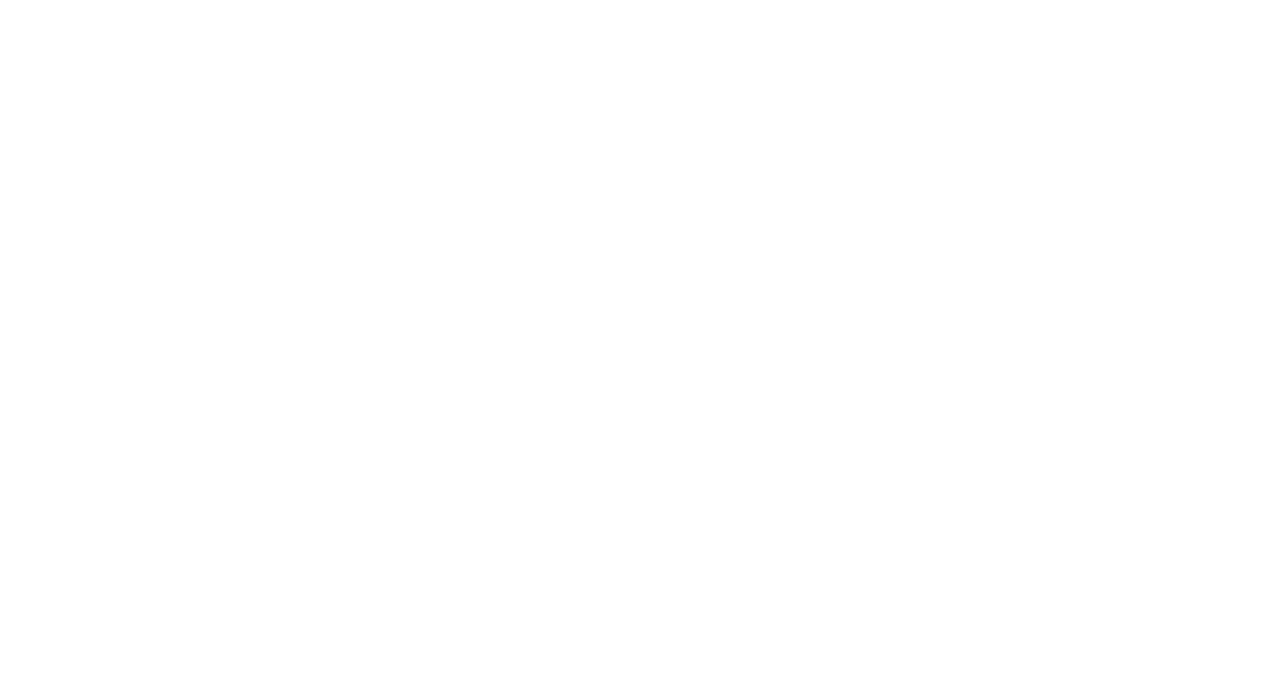
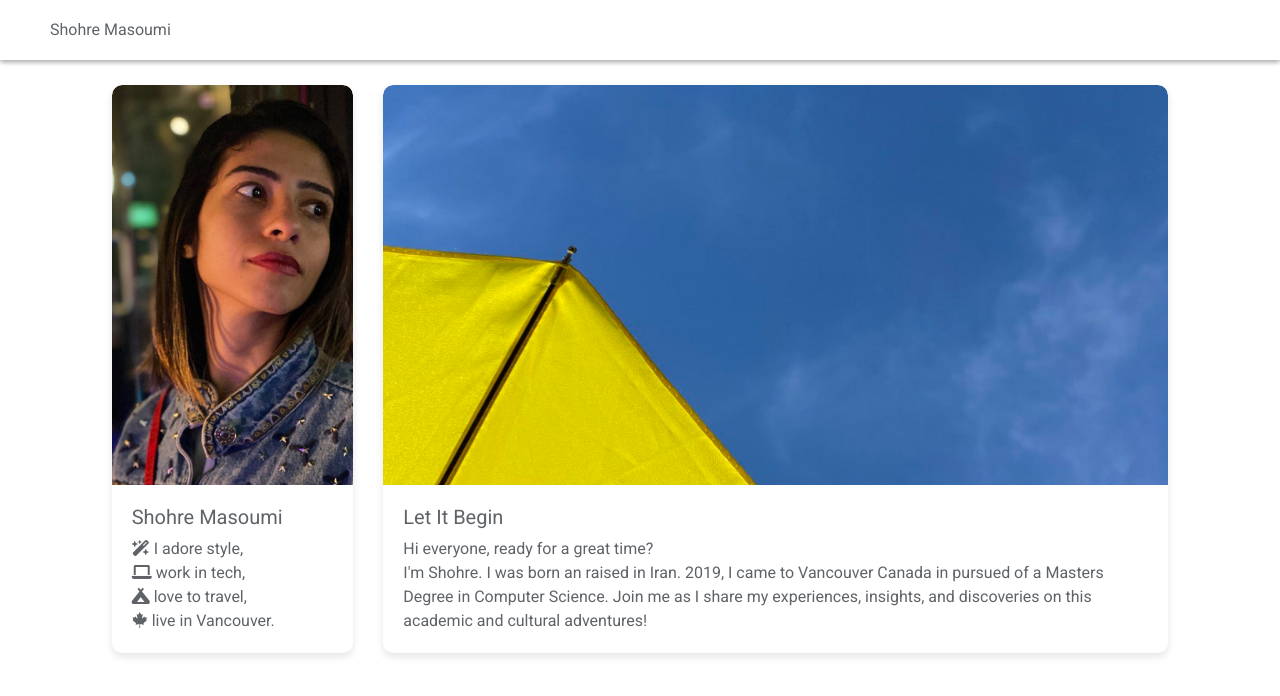
Before and after one commit to shohreMasoumi/shohremasoumi.github.io, a plain HTML site: page index.html in a window 1280 px wide. Drawn offline with nearby package versions, Linux system fonts and the light colour scheme.

Commit message:
feat: basic blog layout and the first post

```diff
--- a/index.html
+++ b/index.html
@@ -1,29 +1,156 @@
 <!DOCTYPE html>
-<html>
+<html lang="en">
 <head>
-<title>Shohre Masoumi</title>
     <meta charset="UTF-8">
     <meta name="viewport" content="width=device-width, initial-scale=1">
-<link rel="stylesheet" href="https://www.w3schools.com/w3css/4/w3.css">
-<link rel="stylesheet" href="https://fonts.googleapis.com/css?family=Raleway">
+    <title>Shohre Masoumi</title>
+    <link href="https://stackpath.bootstrapcdn.com/bootstrap/4.5.2/css/bootstrap.min.css" rel="stylesheet">
+    <link href="https://cdnjs.cloudflare.com/ajax/libs/font-awesome/6.0.0-beta3/css/all.min.css" rel="stylesheet">
     <style>
-body,h1 {font-family: "Raleway", sans-serif}
-body, html {height: 100%}
-.bgimg {
-  background-image: url('man_and_the_sea.jpg');
-  min-height: 100%;
-  background-position: center;
-  background-size: cover;
+        @import url('https://fonts.googleapis.com/css2?family=Roboto:wght@400;700&display=swap');
+
+        body {
+            font-family: 'Roboto', sans-serif;
+            color: #5f6368;
         }
+
+        .header {
+            background: #fff;
+            height: 60px;
+            justify-content: flex-start;
+            left: 0;
+            position: fixed;
+            right: 0;
+            top: 0;
+            transform: translateY(0);
+            transition: transform .15s ease-out;
+            z-index: 10;
+            align-items: center;
+            display: flex;
+            flex-flow: row nowrap;
+            padding: 0px 40px; /* Added padding to the top/bottom and left/right */
+        }
+
+        .header-shadow {
+            box-shadow: 0 2px 5px 0 rgba(0,0,0,.16), 0 2px 5px 0 rgba(0,0,0,.23);
+        }
+
+        .header > a {
+            display: inline;
+            text-decoration: none; /* Remove underline */
+            color: #5f6368;
+            padding: 10px;
+        }
+
+        .header a:hover {
+            color: #000; /* Change link color on hover */
+        }
+
+        .container-fluid {
+            padding-top: 80px;
+        }
+
+        .profile-card, .post {
+            min-width: 200px; /* Adjust the value according to your preference */
+            border-radius: 10px;
+            box-shadow: 0 4px 8px rgba(0,0,0,0.1);
+            overflow: hidden;
+            margin-bottom: 20px;
+        }
+
+        .profile-card .card-img-top, .post .card-img-top {
+            border-top-left-radius: 10px;
+            border-top-right-radius: 10px;
+        }
+
+        .profile-card .card-body p, .post .card-body p {
+            margin-bottom: 0;
+        }
+
+        @media (max-width: 1000px) {
+            .col-md-3, .col-md-9 {
+                flex: 0 0 100%;
+                max-width: 100%;
+            }
+        }
+
+
+        .parallax-image {
+            position: absolute;
+            top: 0;
+            left: 0;
+            width: 100%;
+            height: 100%;
+            z-index: -1;
+            overflow: hidden;
+        }
+
+        .parallax-image img {
+            width: 100%;
+            height: auto;
+            transform: translateZ(0); /* Ensures proper rendering in some browsers */
+        }
+
+        .post img {
+            max-height: 400px;
+            height: auto; /* Ensures the image maintains its aspect ratio */
+        }
+
+        .post img {
+            width: 100%;
+            height: 100%;
+            object-fit: cover; /* Ensures the image fills the container while maintaining aspect ratio */
+            transition: transform 0.5s ease; /* Smooth transition for zoom effect */
+        }
+
+        .profile-card .card-img-top,
+        .post .card-img-top {
+            height: 400px; /* Set a fixed height for both images */
+            object-fit: cover; /* Maintain aspect ratio */
+            width: 100%; /* Ensure both images fill the container */
+        }
+
     </style>
 </head>
 <body>
-<div class="bgimg w3-display-container w3-animate-opacity w3-text-white">
-  <div class="w3-display-topleft w3-padding-large w3-xlarge">
-    Shohre Masoumi
+<header class="header header-shadow" data-component="uni-header" aria-hidden="false">
+    <a href="index.html" style="margin-right: 35px;">Shohre Masoumi</a>
+
+    <!--
+    <a href="index.html" style="color:  #000">Home</a>
+    <a href="about.html">About</a>
+    -->
+
+</header>
+<div class="container-fluid">
+    <div class="row">
+        <div class="col-md-1"></div>
+        <div class="col-md-10" style="padding: 5px">
+            <div class="row">
+                <div class="col-md-3">
+                    <div class="profile-card">
+                        <img src="images/hero-12.jpeg" class="card-img-top" alt="Profile Picture">
+                        <div class="card-body">
+                            <h5>Shohre Masoumi</h5>
+                            <p><i class="fa-solid fa-wand-magic-sparkles"></i> I adore style,<br><i class="fa-solid fa-laptop"></i> work in tech,<br><i class="fa-solid fa-campground"></i> love to travel,<br><i class="fa-brands fa-canadian-maple-leaf"></i> live in Vancouver.</p>
                         </div>
-  <div class="w3-display-middle">
-    <h1 class="w3-jumbo w3-animate-top">COMING SOON</h1>
+                    </div>
+                </div>
+                <div class="col-md-9">
+                    <div style="max-width: 800px;">
+                        <div class="post">
+                                <img src="images/umbrella-full.jpg" class="card-img-top" alt="Profile Picture">
+                            <div class="card-body">
+                                <h5>Let It Begin</h5>
+                                <p>Hi everyone, ready for a great time? </p>
+                                <p>I'm Shohre. I was born an raised in Iran. 2019, I came to Vancouver Canada in pursued of a Masters Degree in Computer Science. Join me as I share my experiences, insights, and discoveries on this academic and cultural adventures!</p>
+                            </div>
+                        </div>
+                    </div>
+                </div>
+            </div>
+        </div>
+        <div class="col-md-1"></div>
     </div>
 </div>
 
```
Also changed, not shown: images/hero-12.jpeg (added), images/umbrella-full.jpg (added). Lines whose indentation alone changed are shown as unchanged.
